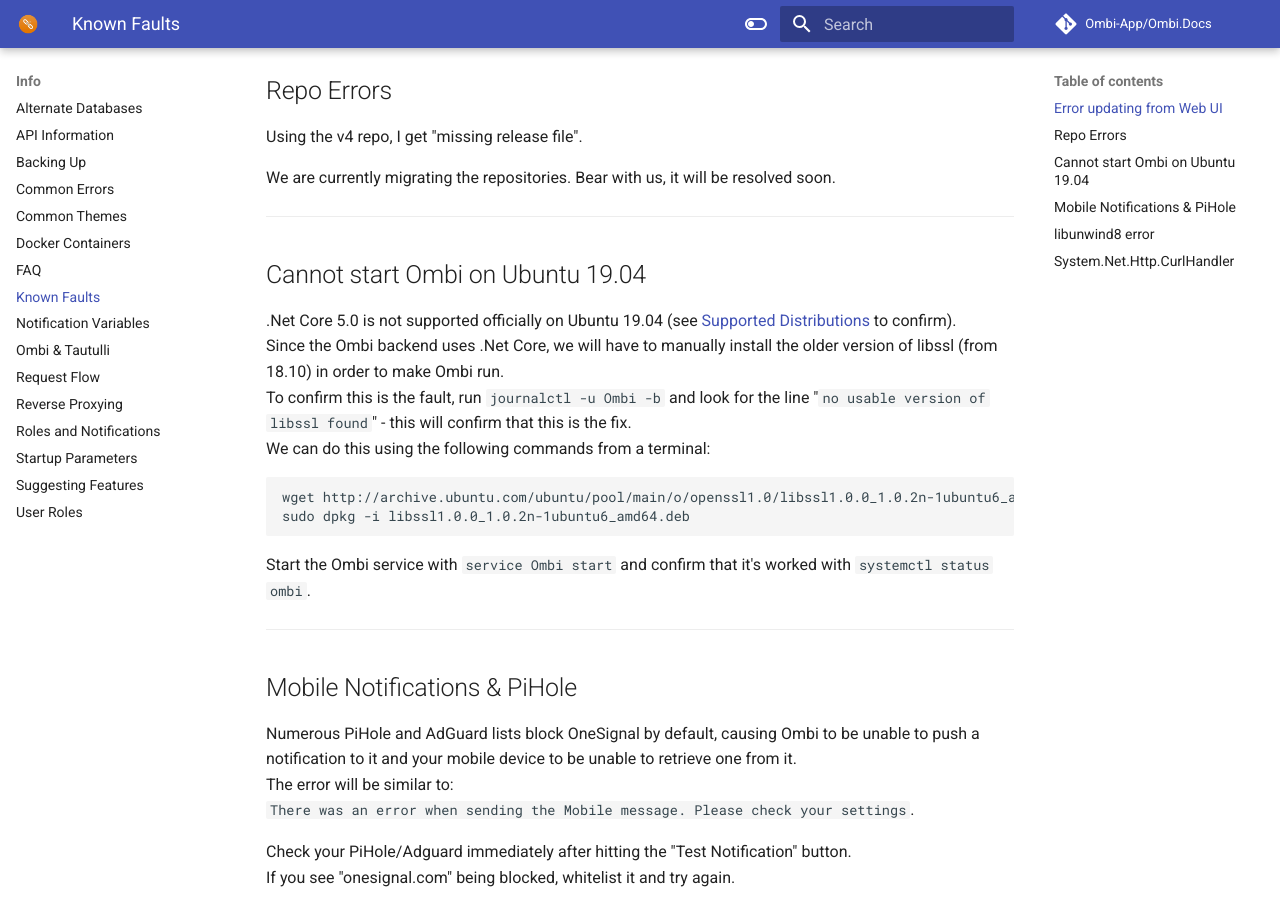
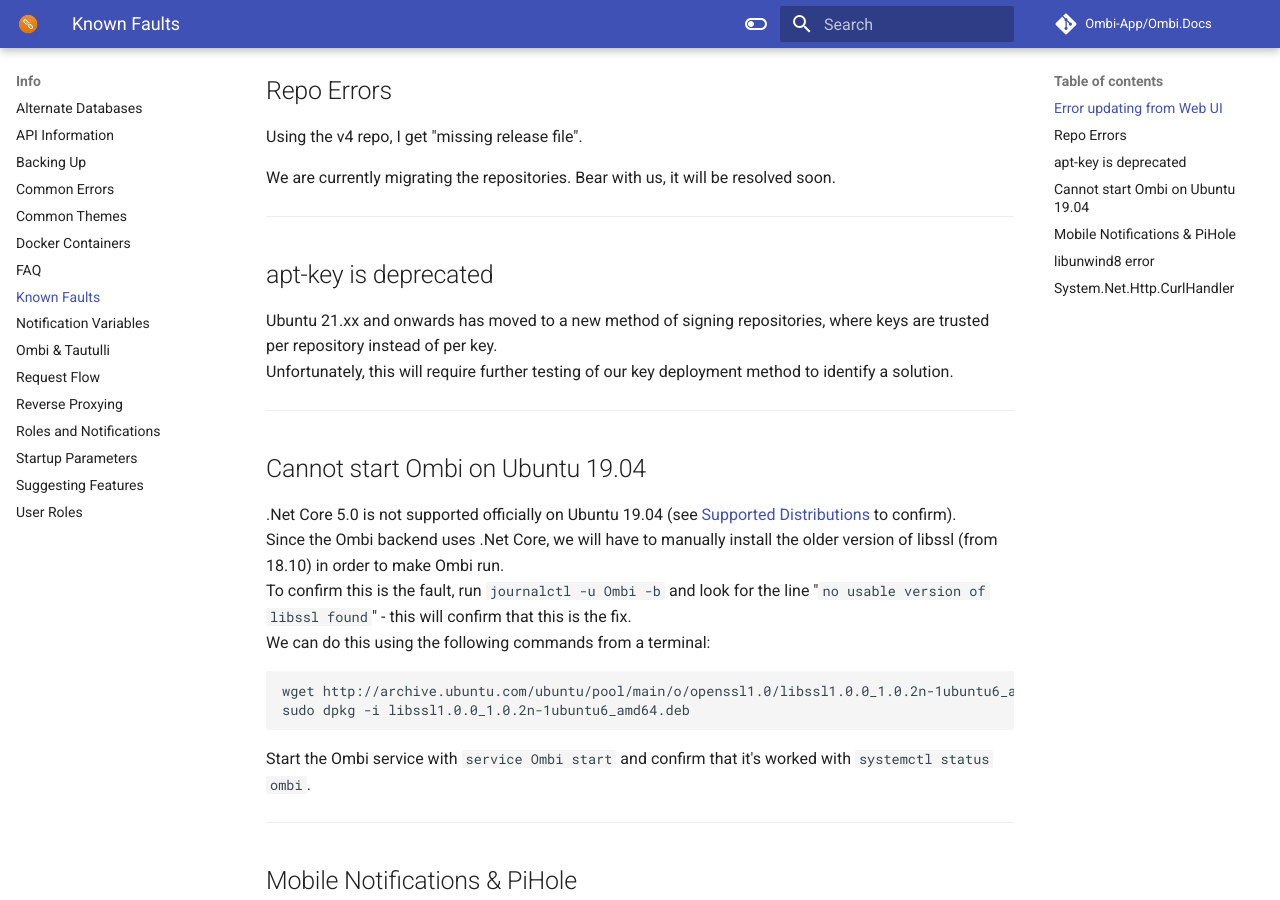
Before and after one commit to Ombi-app/Ombi.Docs, an MkDocs documentation site: the page built from docs/info/known-faults.md, in a window 1280 px wide and 900 px high, scrolled down 466 px. Built offline with MkDocs 1.6.1 and Material for MkDocs 9.7.7, drawn with Linux system fonts in a browser that asks for light colours; comment, search, counter and statistics services are not loaded.

Commit message:
Add known fault about 21.xx

```diff
--- a/docs/info/known-faults.md
+++ b/docs/info/known-faults.md
@@ -15,6 +15,12 @@
 Using the v4 repo, I get "missing release file".
 
 We are currently migrating the repositories. Bear with us, it will be resolved soon.
+***
+
+## apt-key is deprecated
+
+Ubuntu 21.xx and onwards has moved to a new method of signing repositories, where keys are trusted per repository instead of per key.
+Unfortunately, this will require further testing of our key deployment method to identify a solution.
 ***
 
 ## Cannot start Ombi on Ubuntu 19.04
```
